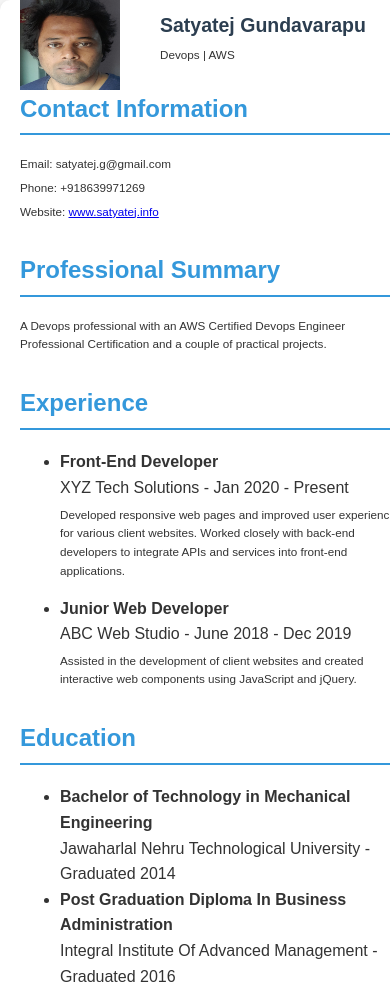
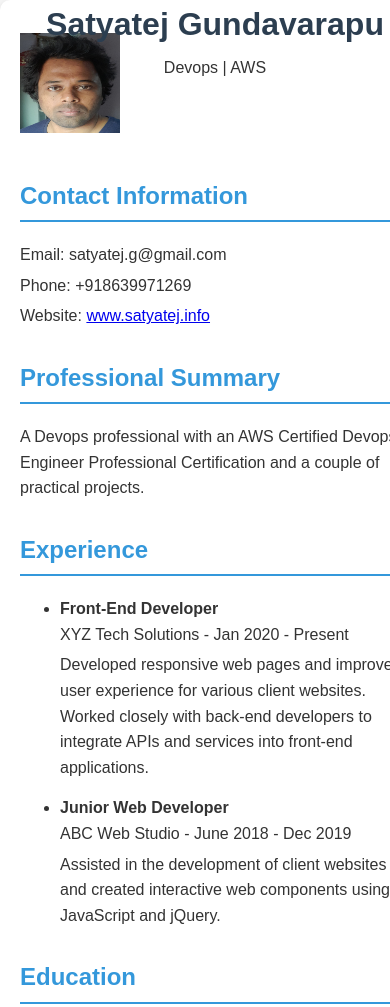
Before and after one commit to satyatejg/www.satyatej.info, a plain HTML site: page index.html in a window 390 px wide. Shown: the top 1007 px of the page. Drawn offline with Linux system fonts and the light colour scheme.

Commit message:
modified index page

```diff
--- a/index.html
+++ b/index.html
@@ -43,24 +43,22 @@
             border-radius: 0%; /* Square image */
         }
 
-        /* Name and job title on the left */
+        /* Name and job title on the right */
         header .text-container {
             position: absolute;
-            left: 160px; /* Offset to the right of the image */
+            right: 0;
             top: 50%;
             transform: translateY(-50%); /* Center the text vertically */
-            text-align: left;
-            margin-left: 20px; /* Adding some spacing from the left side */
+            text-align: right;
+            margin-right: 20px;
         }
 
         h1 {
             margin: 0;
             color: #2c3e50;
-            font-size: 3vw; /* Adjusting font size based on the screen width */
         }
         p {
             margin: 5px 0;
-            font-size: 1.5vw; /* Adjusting font size based on the screen width */
         }
 
         /* Section styles */
@@ -90,50 +88,32 @@
 
         /* Responsive styles */
         @media (max-width: 768px) {
-            /* Ensure header content is on the left */
+            /* Stack header content on mobile */
             header {
                 height: auto;
                 padding-top: 20px;
                 padding-bottom: 20px;
             }
 
+            /* Adjust the image size for mobile devices */
             header img {
                 width: 120px;
                 height: 120px;
             }
 
-            /* Keep text on the left */
             header .text-container {
-                left: 140px; /* Adjust position if necessary */
-                text-align: left;
-            }
-
-            /* Font size adjustments for mid-sized screens */
-            h1 {
-                font-size: 4vw;
-            }
-            p {
-                font-size: 2vw;
+                text-align: center;
+                position: relative;
+                right: auto;
+                top: auto;
+                margin-right: 0;
             }
         }
 
         @media (max-width: 480px) {
-            /* Ensure image is not overlapping */
             header img {
                 width: 100px;
                 height: 100px;
-            }
-
-            header .text-container {
-                left: 120px; /* Adjust position */
-            }
-
-            /* Font size adjustments for smaller screens */
-            h1 {
-                font-size: 5vw;
-            }
-            p {
-                font-size: 3vw;
             }
         }
     </style>
```
